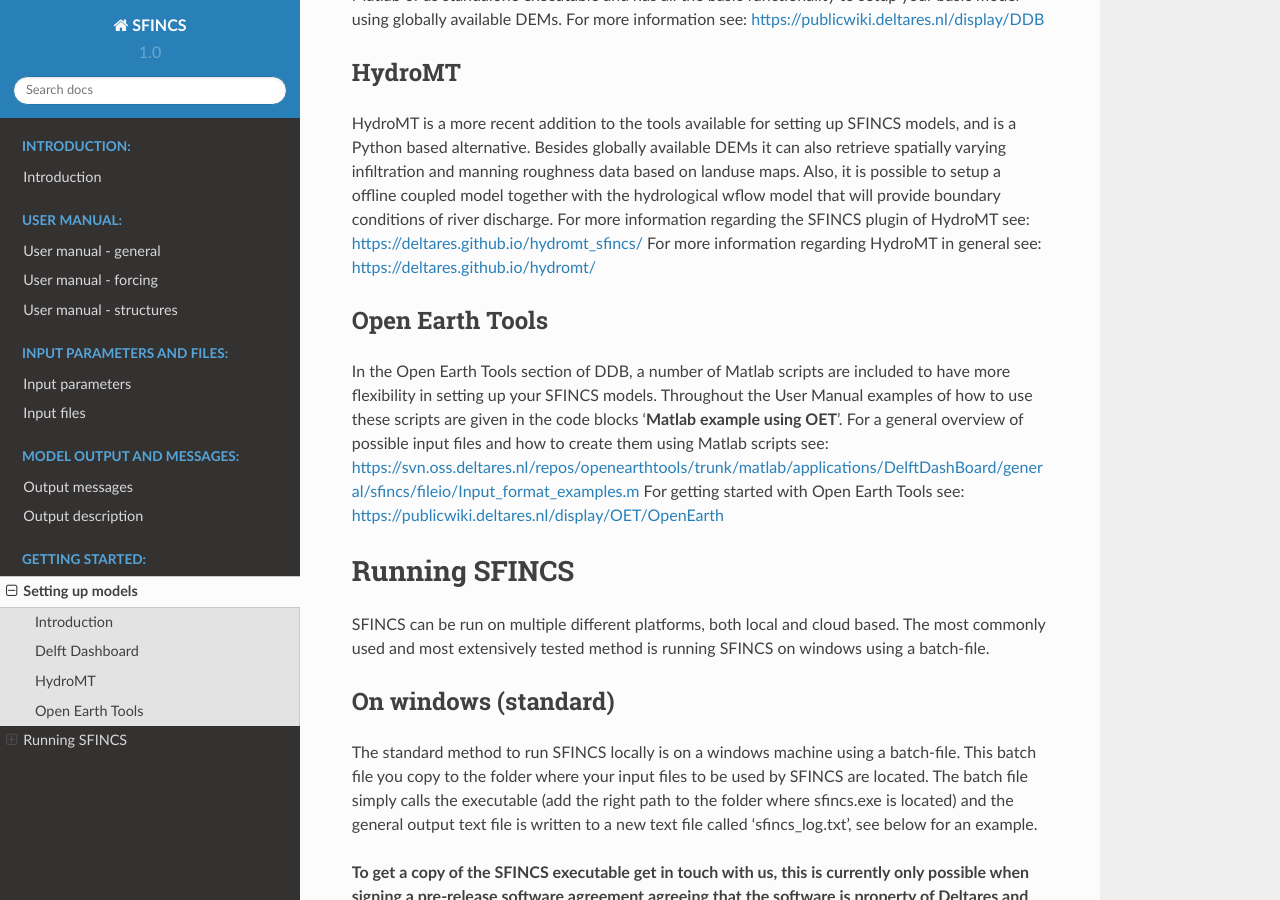
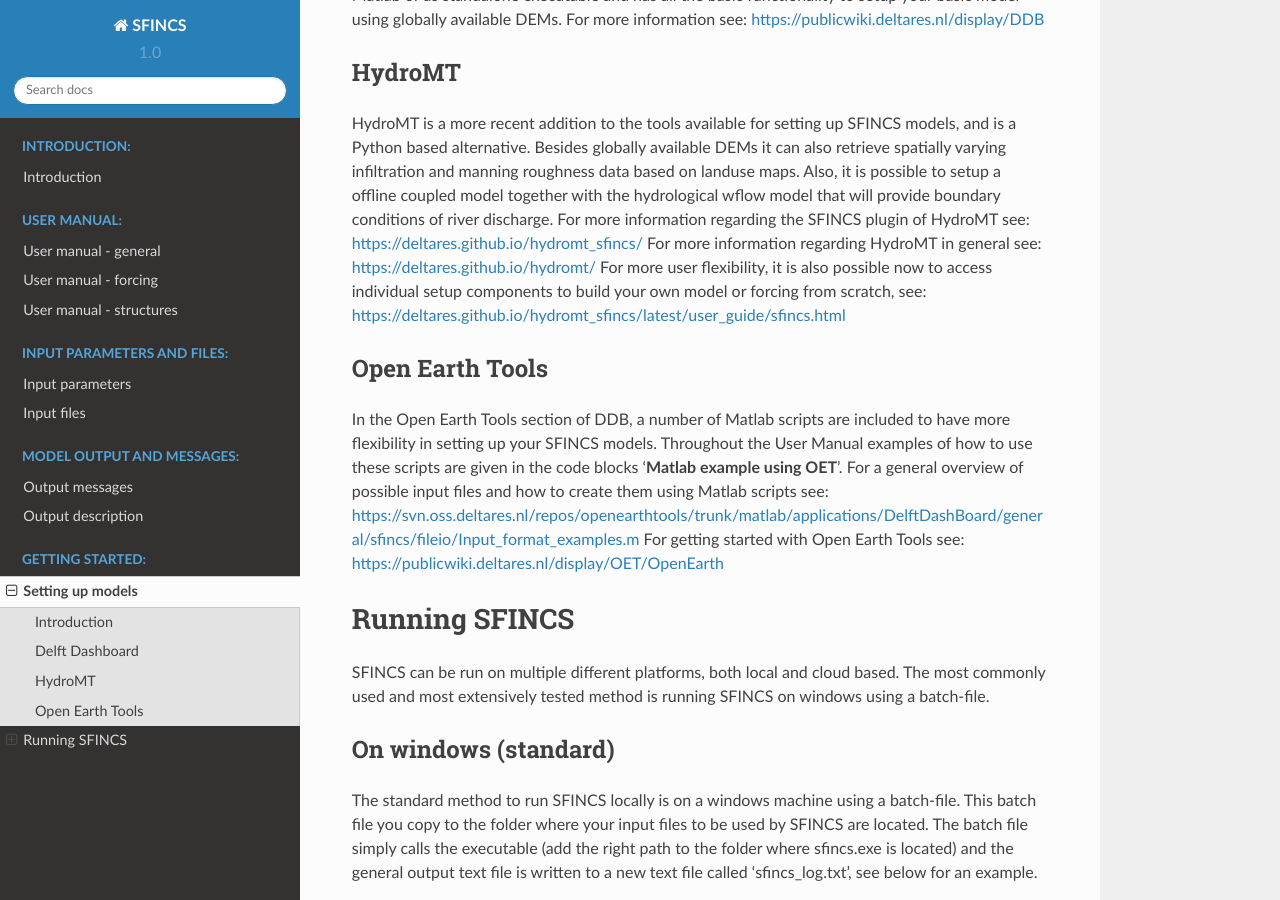
Before and after one commit to Leynse/SFINCS, a Sphinx documentation site: the page built from docs/example.rst, in a window 1280 px wide and 900 px high, scrolled down 528 px. Built offline with Sphinx 7.4.7 and the Read the Docs theme 2.0.0, drawn with Linux system fonts in a browser that asks for light colours.

Commit message:
- add link to HydroMT SFINCS individual setup components description

```diff
--- a/docs/example.rst
+++ b/docs/example.rst
@@ -25,6 +25,7 @@
 Also, it is possible to setup a offline coupled model together with the hydrological wflow model that will provide boundary conditions of river discharge.
 For more information regarding the SFINCS plugin of HydroMT see: https://deltares.github.io/hydromt_sfincs/
 For more information regarding HydroMT in general see: https://deltares.github.io/hydromt/
+For more user flexibility, it is also possible now to access individual setup components to build your own model or forcing from scratch, see: https://deltares.github.io/hydromt_sfincs/latest/user_guide/sfincs.html
 
 Open Earth Tools
 ----------------------
```
